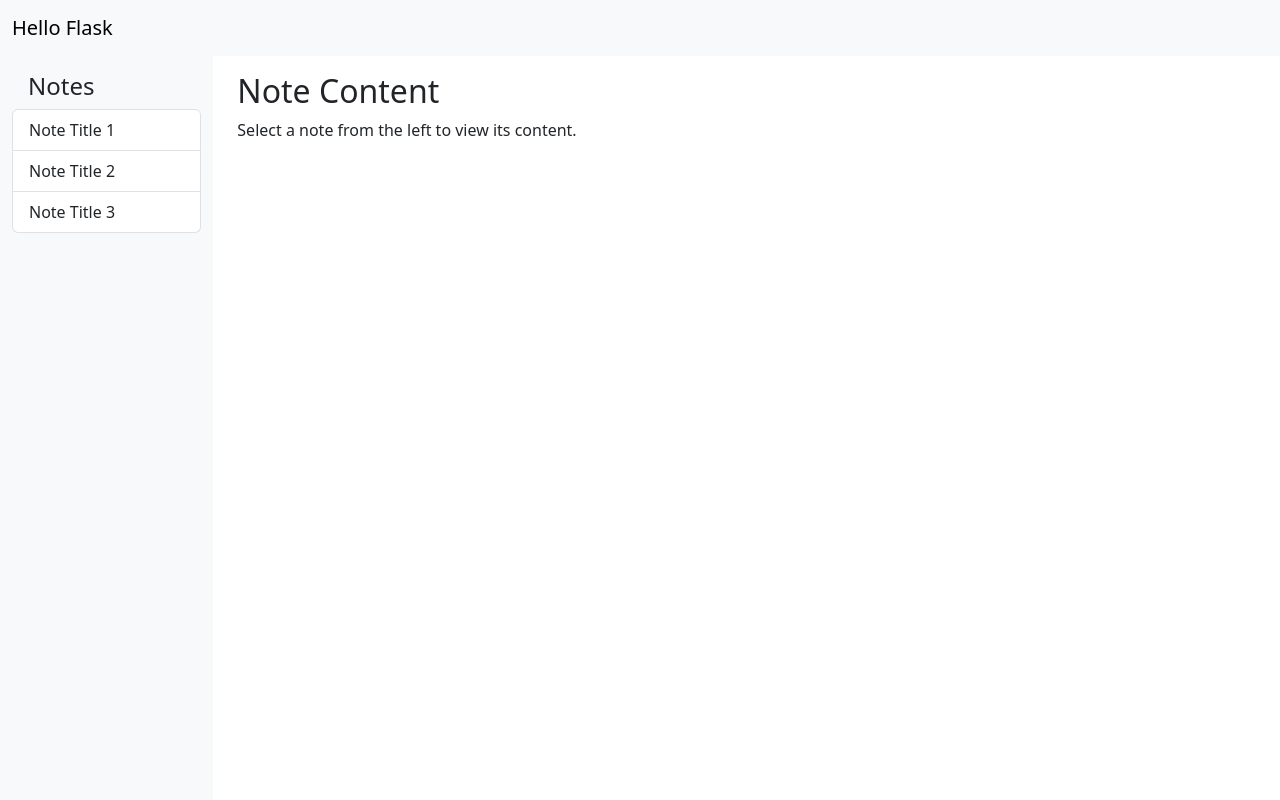
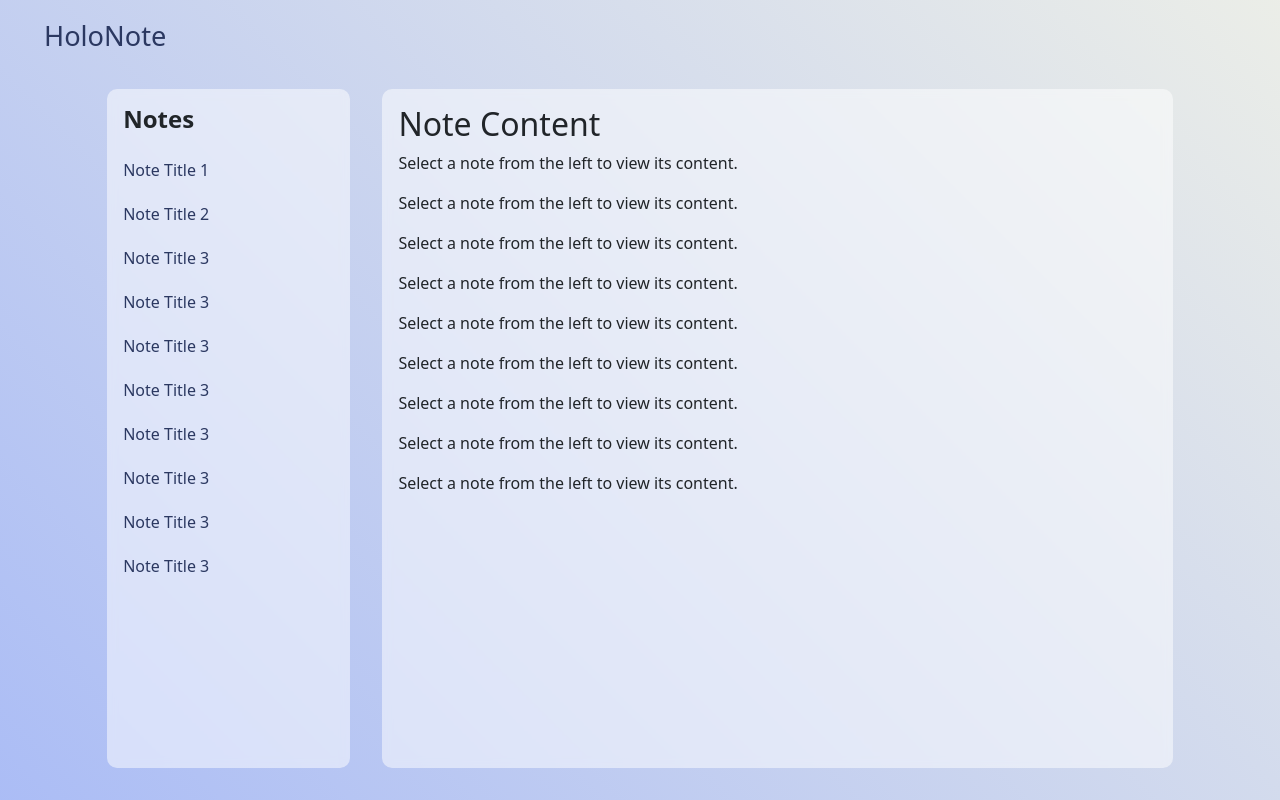
Before and after one commit to HaydenCar/Team-5-HackIreland, a Flask app: page /notes in a window 1280 px wide. Run offline with Flask 3, Linux system fonts and the light colour scheme; some libraries are stand-ins or nearby versions.

Commit message:
note page update

```diff
--- a/python_backend/templates/notes.html
+++ b/python_backend/templates/notes.html
@@ -1,75 +1,207 @@
 <!DOCTYPE html>
 <html lang="en">
 <head>
-  <meta charset="UTF-8">
-  <meta name="viewport" content="width=device-width, initial-scale=1.0">
-  <title>Hello Flask</title>
-  <link href="https://cdn.jsdelivr.net/npm/bootstrap@5.3.0/dist/css/bootstrap.min.css" rel="stylesheet">
+  <meta charset="UTF-8" />
+  <meta name="viewport" content="width=device-width, initial-scale=1.0"/>
+  <title>HoloNote</title>
+  <link
+    href="https://cdn.jsdelivr.net/npm/bootstrap@5.3.0/dist/css/bootstrap.min.css"
+    rel="stylesheet"
+  />
   <style>
-    /* Make the sidebar full-height and sticky */
-    .sidebar {
-      height: calc(100vh - 56px); /* subtract header height */
-      position: sticky;
-      top: 56px;
-      padding-top: 1rem;
-      background-color: #f8f9fa;
+    /* ====================== */
+    /* 1) WebKit Scrollbar    */
+    /* ====================== */
+    ::-webkit-scrollbar {
+      width: 6px;
+      background-color: transparent;
+    }
+    ::-webkit-scrollbar-track {
+      background: transparent;
+    }
+    ::-webkit-scrollbar-thumb {
+      background-color: #92a4e0;
+      border-radius: 6px;
+      border: 1px solid transparent;
+    }
+    ::-webkit-scrollbar-thumb:hover {
+      background-color: #8ca4f2;
+      cursor: pointer;
+    }
+    ::-webkit-scrollbar-button {
+      display: none;
+      width: 0;
+      height: 0;
+    }
+
+    /* ====================== */
+    /* 2) Firefox Scrollbar   */
+    /* ====================== */
+    html {
+      scrollbar-width: thin;
+      scrollbar-color: #92a4e0 transparent;
+    }
+
+    /* Ensure html/body occupy full viewport height */
+    html, body {
+      height: 100%;
+      margin: 0;
+      padding: 0;
+      box-sizing: border-box;
+    }
+
+    /* Body as a flex container in a column */
+    body {
+      display: flex;
+      flex-direction: column;
+      background: linear-gradient(45deg, #8ca4f2ba, #e4e7dfba);
+    }
+
+    .navbar {
+      flex: 0 0 auto;
+      z-index: 999;
+      padding: 1rem 2rem;
+    }
+
+    /*
+      .main-container:
+      1) fills remaining space below the navbar via flex: 1;
+      2) overflow: hidden => child panels scroll independently;
+      3) min-height: 0 => allows flex container to shrink for scrollable children;
+      4) padding => outer spacing
+    */
+    .main-container {
+      flex: 1 1 0;
+      min-height: 0;
+      display: flex;
+      justify-content: center;
+      align-items: flex-start;
+      overflow: hidden;
+      padding: 1rem 2rem 2rem 2rem;
+      box-sizing: border-box;
+    }
+
+    /* Frosted glass effect */
+    .glass {
+      background: rgba(255, 255, 255, 0.5);
+      backdrop-filter: blur(5px);
+      border-radius: 10px;
+    }
+
+    /*
+      SIDE PANEL + CONTENT PANEL:
+      - Both fill .main-container vertically.
+      - overflow-y: auto => each scrolls internally if content is tall.
+    */
+    .side-panel {
+      width: 20%;
+      min-width: 10rem;
+      height: 100%;
+      overflow-y: auto;
+      margin-right: 2rem;
+      padding: 1rem;
+      box-sizing: border-box;
+    }
+    .content-panel {
+      width: 65%;
+      min-width: 40rem;
+      height: 100%;
+      overflow-y: auto;
+      padding: 1rem;
+      box-sizing: border-box;
+    }
+
+    /* Sidebar Title */
+    .notes-title {
+      margin-bottom: 1rem;
+      font-weight: 600;
+    }
+
+    /* Container for custom note links */
+    .notes-container {
+      /* no background/border needed, adjust as desired */
+      padding: 0;
+      margin: 0;
+    }
+
+    /* Custom link style for each note */
+    .note-link {
+      display: block;          /* so each link is on its own line */
+      margin: 0.25rem 0;       /* spacing between links */
+      text-decoration: none;   /* no underline */
+      color: #2b3861;          /* link text color */
+      background: transparent;
+      border: none;
+      padding: 0.5rem 0;       /* vertical padding, optional */
+    }
+
+    /* Hover state for note links */
+    .note-link:hover {
+      text-decoration: none;   /* keep no underline on hover */
+      color: #2b3861;          /* same color or pick a hover color */
+      background-color: transparent;
+      cursor: pointer;
+    }
+
+    .navbar-brand {
+      font-size: 1.7rem;
+      font-weight: 500;
+      padding: 0;
+      color: #2b3861;
+      text-decoration: none;
     }
   </style>
 </head>
 <body>
-  <!-- Header / Navigation Bar -->
-  <nav class="navbar navbar-expand-lg navbar-light bg-light">
+
+  <!-- HEADER / NAVBAR -->
+  <nav class="navbar navbar-expand-lg navbar-light">
     <div class="container-fluid">
-      <a class="navbar-brand" href="#">Hello Flask</a>
-      <!-- You can add more nav links here if needed -->
-      <button class="navbar-toggler" type="button" data-bs-toggle="collapse" data-bs-target="#navbarNav"
-              aria-controls="navbarNav" aria-expanded="false" aria-label="Toggle navigation">
-        <span class="navbar-toggler-icon"></span>
-      </button>
-      <div class="collapse navbar-collapse" id="navbarNav">
-        <!-- Additional nav items can be added here -->
-      </div>
+      <a class="navbar-brand" href="/">HoloNote</a>
     </div>
   </nav>
 
-  <!-- Main Content Area -->
-  <div class="container-fluid">
-    <div class="row">
-      <!-- Left Sidebar / Note Explorer -->
-      <nav class="col-md-3 col-lg-2 sidebar">
-        <h4 class="px-3">Notes</h4>
-        <div class="list-group">
-          <a href="#" class="list-group-item list-group-item-action" id="note1">Note Title 1</a>
-          <a href="#" class="list-group-item list-group-item-action" id="note2">Note Title 2</a>
-          <a href="#" class="list-group-item list-group-item-action" id="note3">Note Title 3</a>
-          <!-- More note links can be added here -->
+  <!-- MAIN CONTENT AREA -->
+  <div class="main-container">
+    <!-- NARROW SIDE PANEL -->
+    <nav class="glass side-panel">
+      <h4 class="notes-title">Notes</h4>
+      <div class="notes-container">
+        <!-- Custom .note-link anchors (no Bootstrap classes) -->
+        <a href="#" class="note-link" id="note1">Note Title 1</a>
+        <a href="#" class="note-link" id="note2">Note Title 2</a>
+        <a href="#" class="note-link" id="note3">Note Title 3</a>
+        <a href="#" class="note-link" id="note4">Note Title 3</a>
+        <a href="#" class="note-link" id="note5">Note Title 3</a>
+        <a href="#" class="note-link" id="note6">Note Title 3</a>
+        <a href="#" class="note-link" id="note7">Note Title 3</a>
+        <a href="#" class="note-link" id="note8">Note Title 3</a>
+        <a href="#" class="note-link" id="note9">Note Title 3</a>
+        <a href="#" class="note-link" id="note10">Note Title 3</a>
       </div>
     </nav>
-      <!-- Main Content Area -->
-      <main class="col-md-9 col-lg-10 px-4">
-        <h2 class="mt-3">Note Content</h2>
+
+    <!-- MAIN CONTENT PANEL -->
+    <main class="glass content-panel">
+      <h2>Note Content</h2>
       <div id="noteContent">
-          <!-- Note markdown content will be dynamically loaded here -->
+        <!-- Demonstrate scrolling -->
+        <p>Select a note from the left to view its content.</p>
+        <p>Select a note from the left to view its content.</p>
+        <p>Select a note from the left to view its content.</p>
+        <p>Select a note from the left to view its content.</p>
+        <p>Select a note from the left to view its content.</p>
+        <p>Select a note from the left to view its content.</p>
+        <p>Select a note from the left to view its content.</p>
+        <p>Select a note from the left to view its content.</p>
         <p>Select a note from the left to view its content.</p>
       </div>
     </main>
   </div>
-  </div>
 
-  <script src="https://cdn.jsdelivr.net/npm/bootstrap@5.3.0/dist/js/bootstrap.bundle.min.js"></script>
-  <!--
-    Future Dynamic Behavior:
-    Add event listeners to note links to fetch markdown content from your Flask backend and S3 bucket.
-    Example:
+  <script
+    src="https://cdn.jsdelivr.net/npm/bootstrap@5.3.0/dist/js/bootstrap.bundle.min.js">
+  </script>
 
-    document.getElementById('note1').addEventListener('click', function(e) {
-      e.preventDefault();
-      fetch('/get_note?note=note1')
-        .then(response => response.text())
-        .then(data => {
-          document.getElementById('noteContent').innerHTML = data;
-        });
-    });
-  -->
 </body>
 </html>
```
Lines whose indentation alone changed are shown as unchanged.
